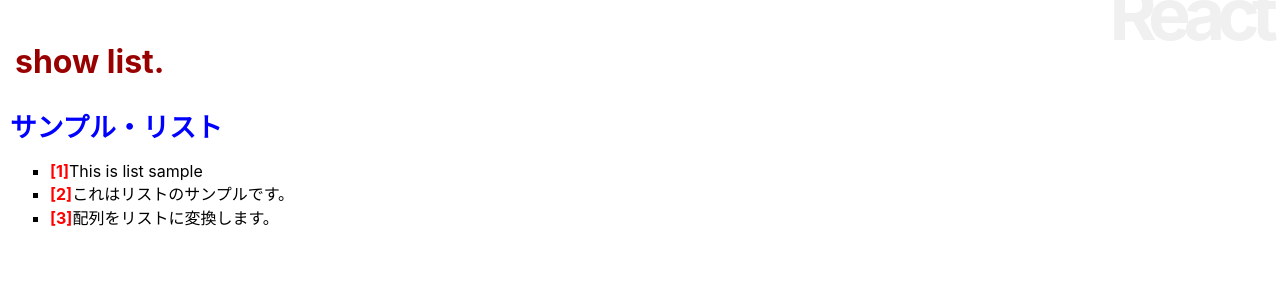
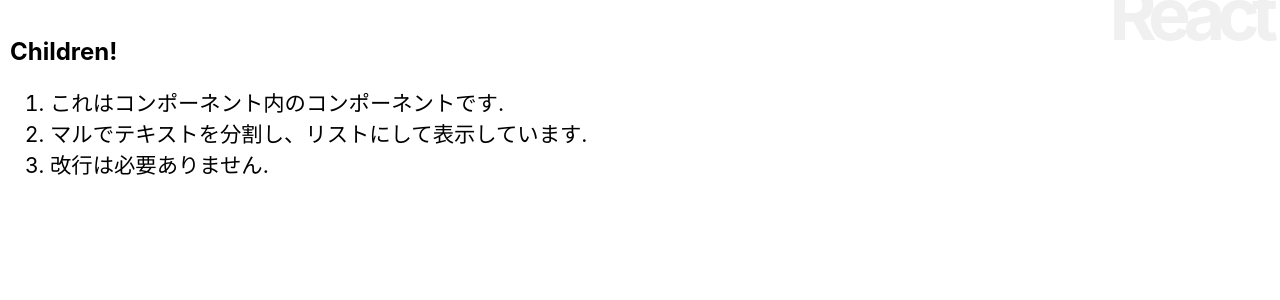
Before and after one commit to jackkitte/React_Next_Beginner, a React (Create React App) app: page / in a window 1280 px wide. Shown: the top 300 px of the page. Built offline with nearby package versions, Linux system fonts and the light colour scheme.

Commit message:
子エレメントの使い方

```diff
--- a/src/App.js
+++ b/src/App.js
@@ -4,14 +4,10 @@
 
 class App extends Component {
 
-  data = [
-    "This is list sample",
-    "これはリストのサンプルです。",
-    "配列をリストに変換します。"
-  ];
+  input = '';
 
   msgStyle = {
-    fontSize: "24pt",
+    fontSize: "20pt",
     color: "#900",
     margin: "20px 0px",
     padding: "5px",
@@ -20,63 +16,62 @@
   constructor(props) {
     super(props);
     this.state = {
-      list: this.data
+      message: 'type your name:'
     };
+    this.doChange = this.doChange.bind(this);
+    this.doSubmit = this.doSubmit.bind(this);
+  }
+
+  doChange(event) {
+    this.input = event.target.value;
+  }
+
+  doSubmit(event) {
+    this.setState({
+      message: 'Hello, ' + this.input + '::'
+    });
+    event.preventDefault();
   }
 
   render() {
     return (
       <div>
         <h1>React</h1>
-        <h2 style={this.msgStyle}>show list.</h2>
-        <List title="サンプル・リスト" data={this.data} />
+        <Message title='Children!'>
+          これはコンポーネント内のコンポーネントです。
+          マルでテキストを分割し、リストにして表示しています。
+          改行は必要ありません。
+        </Message>
       </div>
     )
   }
 }
 
-class List extends Component {
-  number = 1;
-
-  title = {
-    fontSize: "20pt",
-    fontWeight: "bold",
-    color: "blue",
-  };
-
-  render() {
-    let data = this.props.data;
-    return (
-      <div>
-        <p style={this.title}>{this.props.title}</p>
-          <ul>
-            {data.map((item)=>
-              <Item number={this.number++} value={item} key={this.number} />
-            )}
-          </ul>
-      </div>
-    );
-  }
-}
-
-class Item extends Component {
+class Message extends Component {
   li = {
-    listStyleType: "square",
-    fontSize: "#06",
+    fontSize: "16pt",
+    color: "#06",
     margin: "0px",
-    padding: "0px",
-  }
-
-  num = {
-    fontWeight: "bold",
-    color: "red",
+    padding: "0px"
   }
 
   render() {
+    let content = this.props.children;
+    let arr = content.split('。');
+    let arr2 = [];
+    for (let i = 0; i < arr.length; i++) {
+      if (arr[i].trim() != '') {
+        arr2.push(arr[i]);
+      }
+    }
+    let list = arr2.map((value, key) => (
+      <li style={this.li} key={key}>{value}.</li>
+    ));
     return (
-      <li style={this.li}>
-        <span style={this.num}>[{this.props.number}]</span>{this.props.value}
-      </li>
+      <div>
+        <h2>{this.props.title}</h2>
+        <ol>{list}</ol>
+      </div>
     )
   }
 }
```
